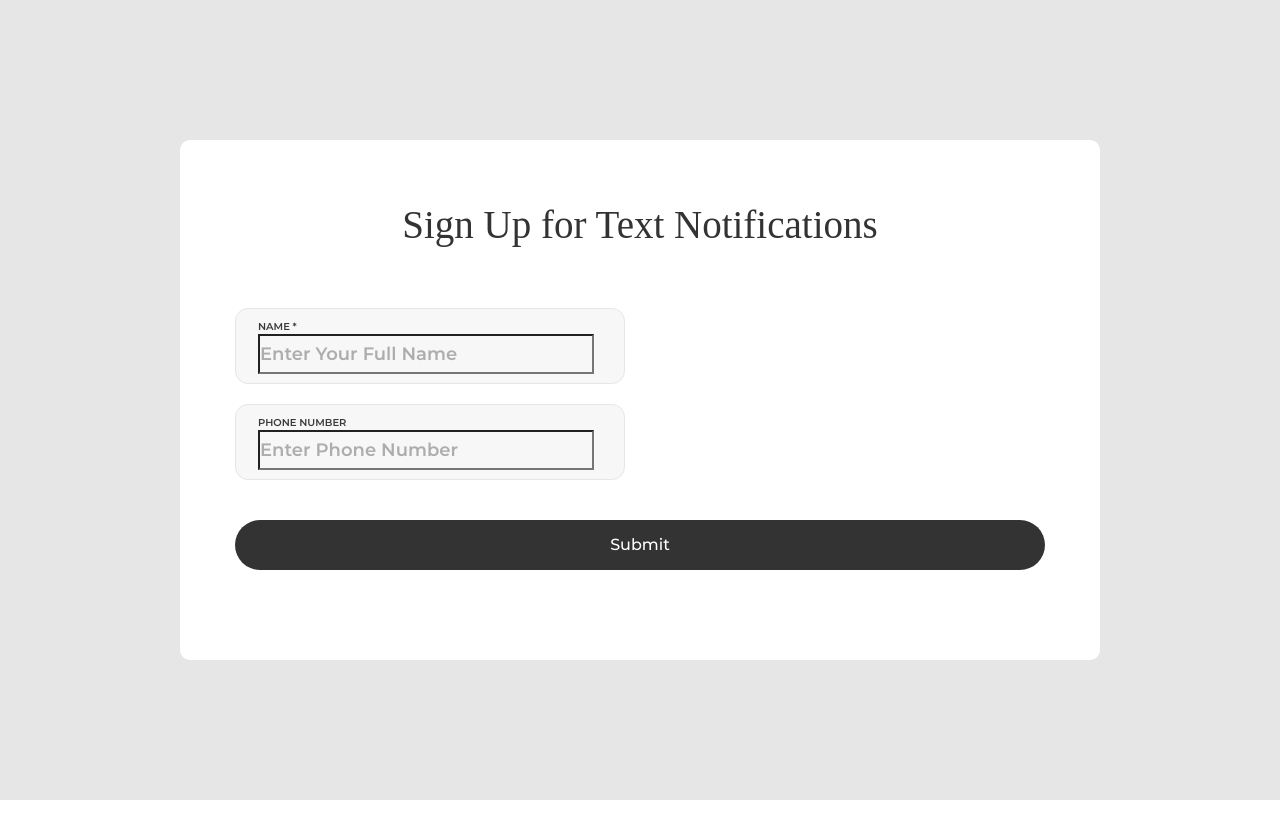
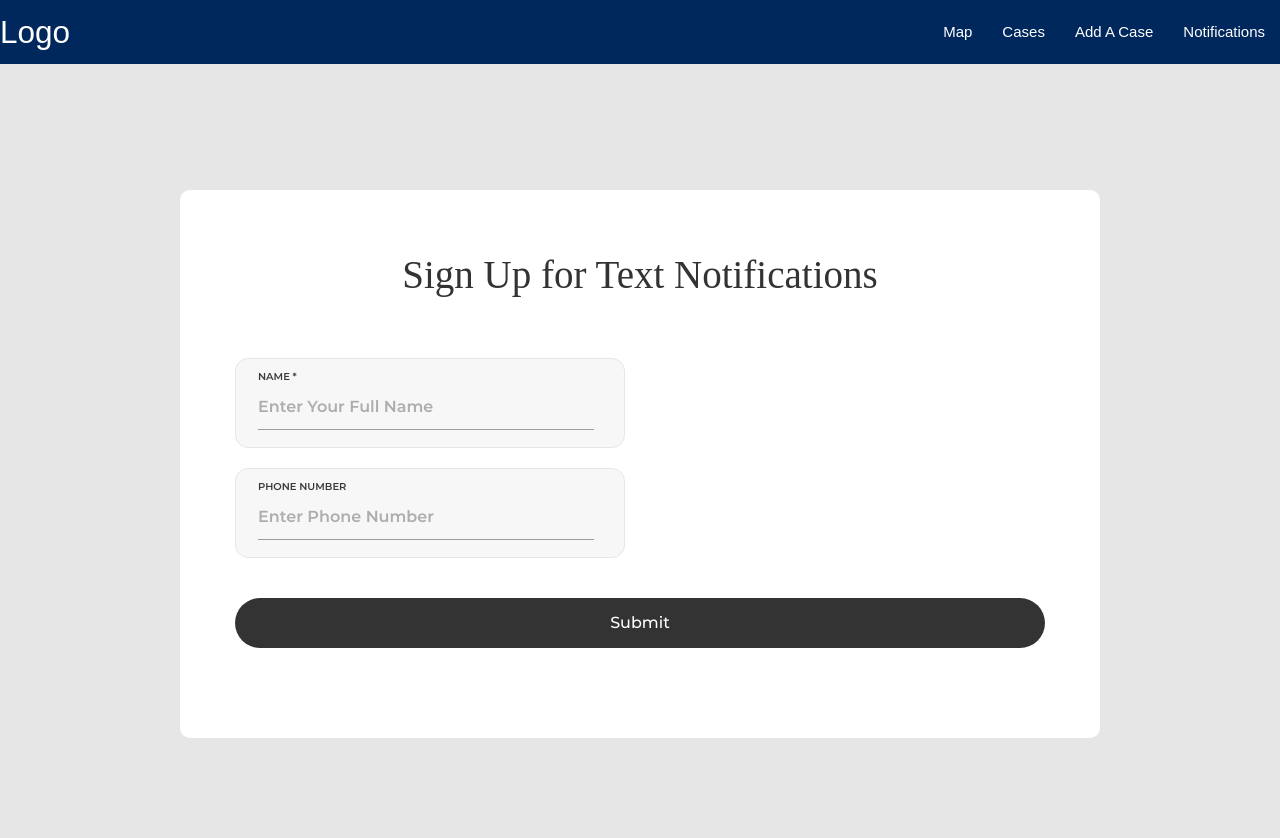
Before and after one commit to zoravur/collaborative-reporting, a website: page public/signUp.html in a window 1280 px wide. Before the commit the page ends 800 px from the top, so only its background shows below. Drawn offline with Linux system fonts and the light colour scheme; some packages are replaced by stand-ins of ours; a web font is replaced by a local one.

Commit message:
added navbar

```diff
--- a/public/signUp.html
+++ b/public/signUp.html
@@ -1,9 +1,21 @@
 <head>
     <link rel="stylesheet" type="text/css" href="css/util.css">
     <link rel="stylesheet" type="text/css" href="css/main.css">
+    <link type="text/css" rel="stylesheet" href="materialize/css/materialize.css"  media="screen,projection"/>
 </head>
 
 <body>
+  <nav>
+    <div class="nav-wrapper">
+        <a href="#" class="brand-logo">Logo</a>
+        <ul id="nav-mobile" class="right hide-on-med-and-down">
+        <li><a href="./map.html">Map</a></li>
+        <li><a href="./cards.html">Cases</a></li>
+        <li><a href="./addCase.html">Add A Case</a></li>
+        <li><a href="./signUp.html">Notifications</a></li>
+        </ul>
+    </div>
+  </nav>
 
   <div class="container-contact100">
     <div class="wrap-contact100">
```
Also changed, not shown: public/addcase.html (+5 -4 lines), public/cards.html (+4 -2 lines), public/map.html (+14 -0 lines).
